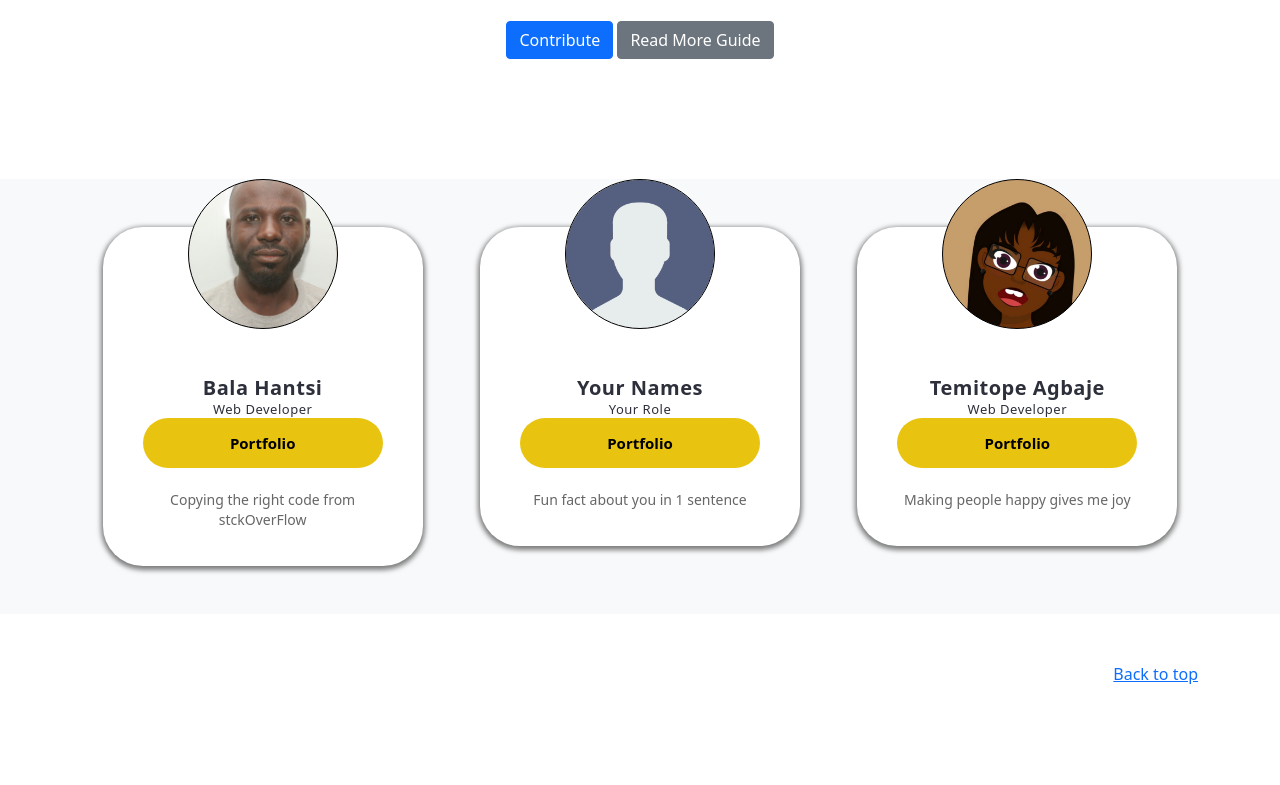
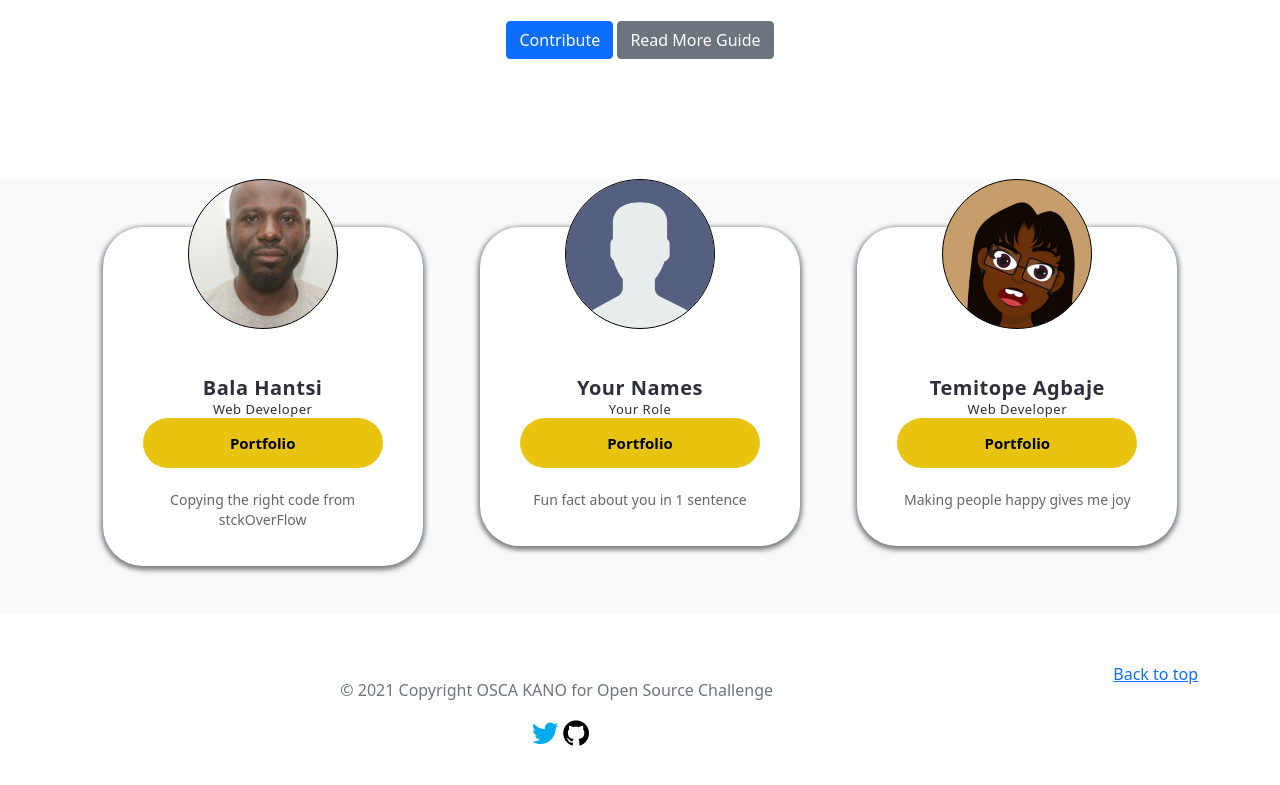
Before and after one commit to bhantsi/osca-opensource-challenge-2021, a plain HTML site: page index.html in a window 1280 px wide. Shown: the part 311-1096 px from the top of the page. Before the commit the page ends 1021 px from the top, so only its background shows below. Drawn offline with nearby package versions, Linux system fonts and the light colour scheme.

Commit message:
added footer

```diff
--- a/index.html
+++ b/index.html
@@ -155,6 +155,15 @@
         <a href="#">Back to top</a>
       <!--  -->
     </div>
+
+    <div class="footer-copyright text-center py-3"> © 2021 Copyright OSCA KANO for Open Source Challenge
+    </div>
+
+    <div class="social-media text-center  ">
+      <a href="https://twitter.com/osca_kano?s=09" class="fa fa-twitter" target="_blank"></a>
+      <a href="https://github.com/oscafrica" class="fa fa-github" target="_blank"></a>
+    </div>
+
   </footer>
 
 
--- a/style.css
+++ b/style.css
@@ -184,6 +184,20 @@
     position: relative;
     }
 
+
+    .social-media a {
+      font-size: 30px;
+      position: relative;
+      right: 80px;
+      color: #000000;
+      text-decoration: none;
+  }
+
+  .social-media a.fa-twitter {
+    color: #00aced;
+}
+
+
     .footer {
       color: white;
     }
```
